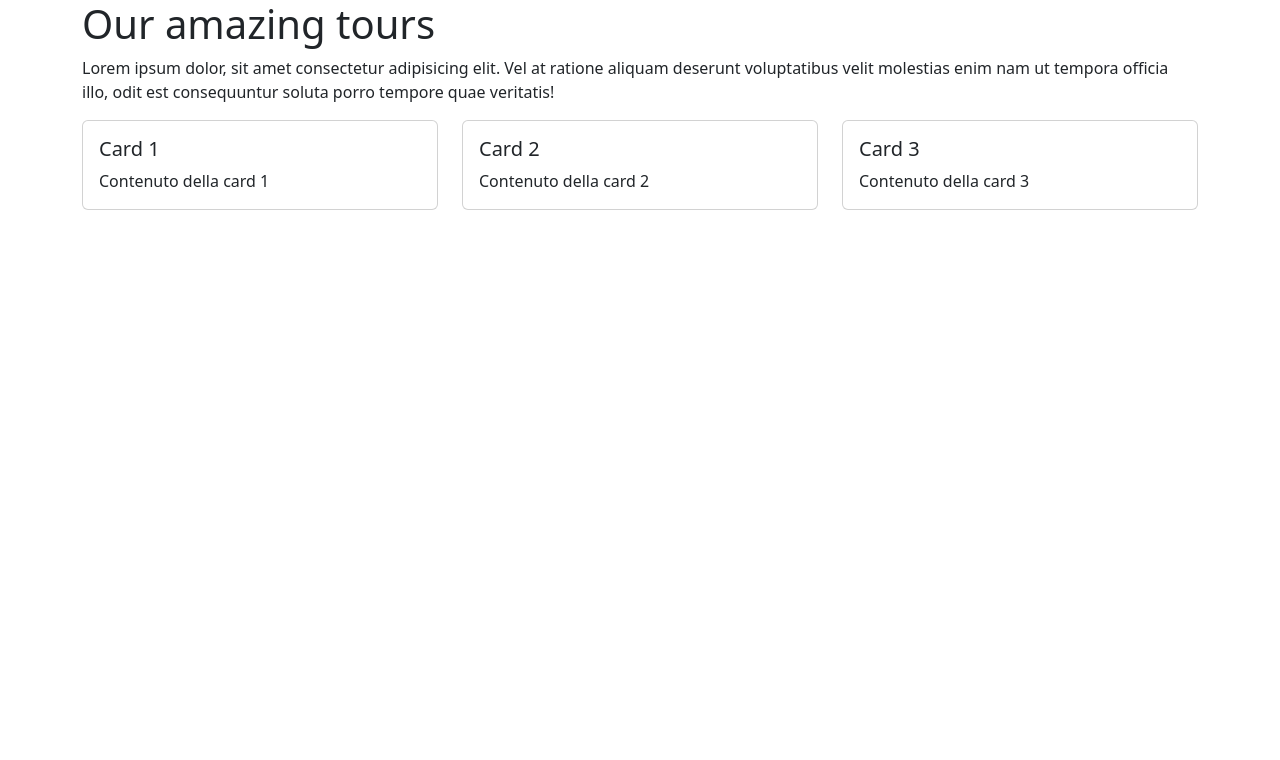
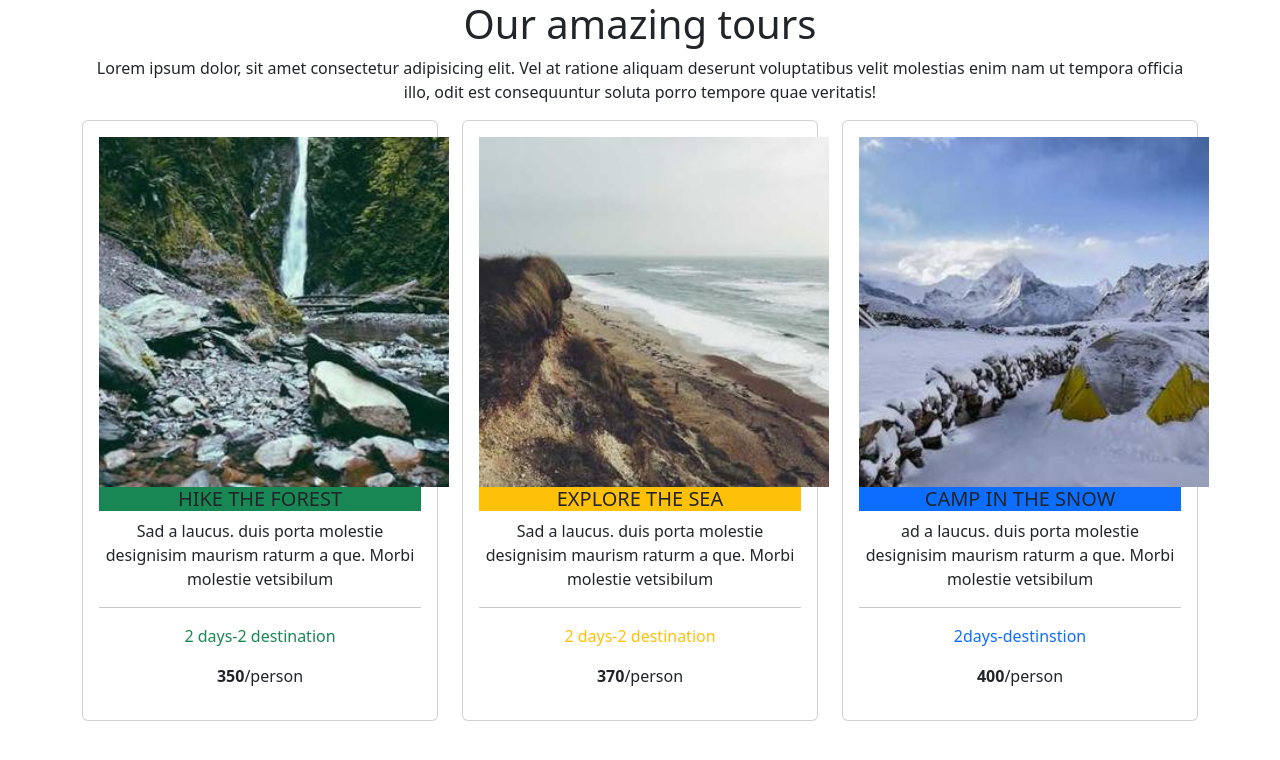
Before and after one commit to Mohammed20019/bootstrap-travel-agency, a plain HTML site: page index.html in a window 1280 px wide. Drawn offline with nearby package versions, Linux system fonts and the light colour scheme.

Commit message:
aggiunte finali

```diff
--- a/index.html
+++ b/index.html
@@ -5,20 +5,18 @@
     <meta name="viewport" content="width=device-width, initial-scale=1">
     <title>Bootstrap demo</title>
     <link href="https://cdn.jsdelivr.net/npm/bootstrap@5.3.0-alpha1/dist/css/bootstrap.min.css" rel="stylesheet" integrity="sha384-GLhlTQ8iRABdZLl6O3oVMWSktQOp6b7In1Zl3/Jr59b6EGGoI1aFkw7cmDA6j6gD" crossorigin="anonymous">
+    <link rel="stylesheet" href="./style.css">
   </head>
   <body>
     <header class="container">
     <div class="row">
-        <div class="col-sm-12">
+    <div class="col-sm-12 text-center">
          <h1>Our amazing tours</h1>
           <p>Lorem ipsum dolor, sit amet consectetur adipisicing elit.
             Vel at ratione aliquam deserunt voluptatibus velit molestias enim nam ut tempora officia illo,
             odit est consequuntur soluta porro tempore quae veritatis!
           </p>
-
-        </div>
-
-
+         </div>
     </div>
 
     </header>
@@ -27,25 +25,37 @@
   <div class="row">
     <div class="col-sm-4">
       <div class="card">
-        <div class="card-body">
-          <h5 class="card-title">Card 1</h5>
-          <p class="card-text">Contenuto della card 1</p>
+        <div class="card-body text-center">
+            <img class="img" src="./img/immag.jpg" alt="">
+                <h5 class="card-title text-center text-bg-warnings bg-success">HIKE THE FOREST</h5>
+          <p class="card-text text-center">Sad a laucus. duis porta molestie designisim maurism raturm a que. Morbi molestie vetsibilum</p>
+          <hr>
+          <p class="text-success">2 days-2 destination</p>
+          <p> <strong>350</strong>/person</p>
         </div>
       </div>
     </div>
     <div class="col-sm-4">
       <div class="card">
-        <div class="card-body">
-          <h5 class="card-title">Card 2</h5>
-          <p class="card-text">Contenuto della card 2</p>
+        <div class="card-body text-center">
+            <img class="img" src="./img/1061-300x300.jpg" alt="">
+          <h5 class="card-title bg-warning">EXPLORE THE SEA</h5>
+          <p class="card-text">Sad a laucus. duis porta molestie designisim maurism raturm a que. Morbi molestie vetsibilum</p>
+          <hr>
+          <p class="text-warning">2 days-2 destination</p>
+          <p> <strong>370</strong>/person</p>
         </div>
       </div>
     </div>
     <div class="col-sm-4">
       <div class="card">
-        <div class="card-body">
-          <h5 class="card-title">Card 3</h5>
-          <p class="card-text">Contenuto della card 3</p>
+        <div class="card-body text-center">
+            <img class="img" src="./img/neve.jpg" alt="">
+          <h5 class="card-title bg-primary">CAMP IN THE SNOW</h5>
+          <p class="card-text text-center">ad a laucus. duis porta molestie designisim maurism raturm a que. Morbi molestie vetsibilum</p>
+          <hr>
+          <p class="text-primary">2days-destinstion</p>
+          <p> <strong>400</strong>/person</p>
         </div>
       </div>
     </div>
--- /dev/null
+++ b/style.css
@@ -0,0 +1,3 @@
+.img{
+    width: 350px;
+}
```
Also changed, not shown: img/1061-300x300.jpg (added), img/immag.jpg (added), img/neve.jpg (added).
